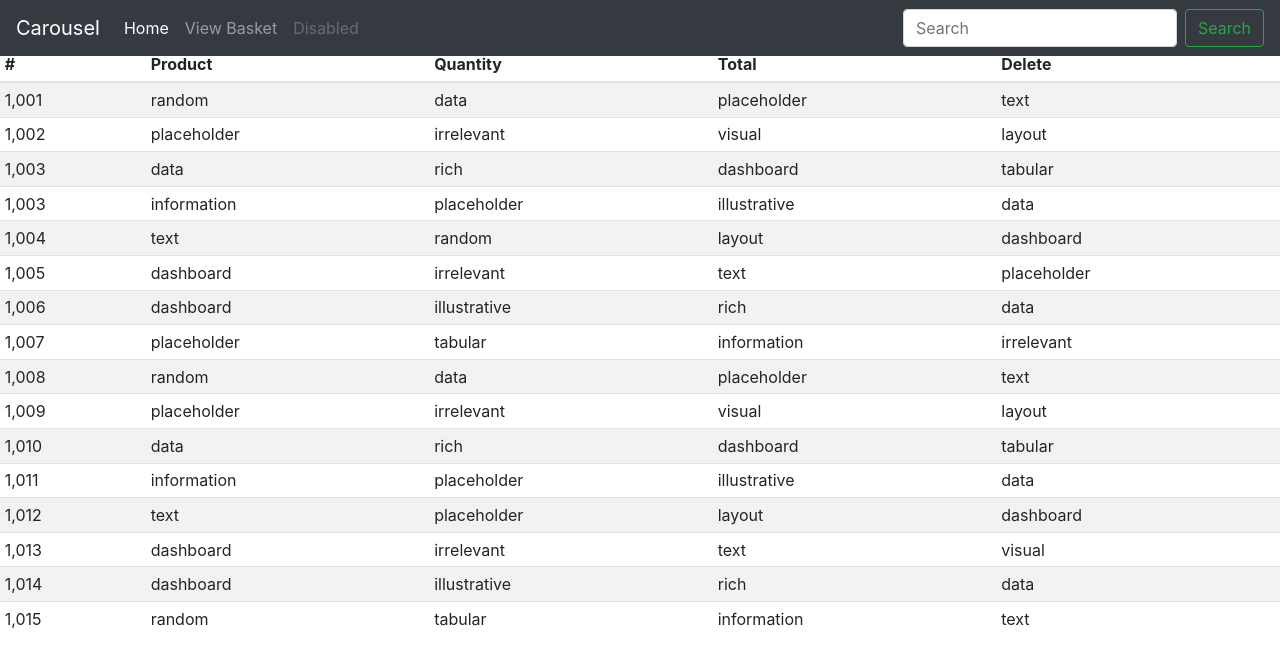
After one commit to Code-Institute-Submissions/edwardgurney-ClassicHouseStore_OctResub, a Django app: page /basket/ in a window 1280 px wide. The commit adds this page. Shown: the top 667 px of the page. Run offline with Django 3.2, Linux system fonts and the light colour scheme; some libraries are stand-ins or nearby versions.

Commit message:
Added basket.html

```diff
--- /dev/null
+++ b/p5_ecommerce_store/templates/p5_ecommerce_store/basket.html
@@ -0,0 +1,133 @@
+{% extends 'base.html' %}
+
+{% block content %}
+<h2>Your Basket</h2>
+<div class="table-responsive">
+  <table class="table table-striped table-sm">
+    <thead>
+      <tr>
+        <th scope="col">#</th>
+        <th scope="col">Product</th>
+        <th scope="col">Quantity</th>
+        <th scope="col">Total</th>
+        <th scope="col">Delete</th>
+      </tr>
+    </thead>
+    <tbody>
+      <tr>
+        <td>1,001</td>
+        <td>random</td>
+        <td>data</td>
+        <td>placeholder</td>
+        <td>text</td>
+      </tr>
+      <tr>
+        <td>1,002</td>
+        <td>placeholder</td>
+        <td>irrelevant</td>
+        <td>visual</td>
+        <td>layout</td>
+      </tr>
+      <tr>
+        <td>1,003</td>
+        <td>data</td>
+        <td>rich</td>
+        <td>dashboard</td>
+        <td>tabular</td>
+      </tr>
+      <tr>
+        <td>1,003</td>
+        <td>information</td>
+        <td>placeholder</td>
+        <td>illustrative</td>
+        <td>data</td>
+      </tr>
+      <tr>
+        <td>1,004</td>
+        <td>text</td>
+        <td>random</td>
+        <td>layout</td>
+        <td>dashboard</td>
+      </tr>
+      <tr>
+        <td>1,005</td>
+        <td>dashboard</td>
+        <td>irrelevant</td>
+        <td>text</td>
+        <td>placeholder</td>
+      </tr>
+      <tr>
+        <td>1,006</td>
+        <td>dashboard</td>
+        <td>illustrative</td>
+        <td>rich</td>
+        <td>data</td>
+      </tr>
+      <tr>
+        <td>1,007</td>
+        <td>placeholder</td>
+        <td>tabular</td>
+        <td>information</td>
+        <td>irrelevant</td>
+      </tr>
+      <tr>
+        <td>1,008</td>
+        <td>random</td>
+        <td>data</td>
+        <td>placeholder</td>
+        <td>text</td>
+      </tr>
+      <tr>
+        <td>1,009</td>
+        <td>placeholder</td>
+        <td>irrelevant</td>
+        <td>visual</td>
+        <td>layout</td>
+      </tr>
+      <tr>
+        <td>1,010</td>
+        <td>data</td>
+        <td>rich</td>
+        <td>dashboard</td>
+        <td>tabular</td>
+      </tr>
+      <tr>
+        <td>1,011</td>
+        <td>information</td>
+        <td>placeholder</td>
+        <td>illustrative</td>
+        <td>data</td>
+      </tr>
+      <tr>
+        <td>1,012</td>
+        <td>text</td>
+        <td>placeholder</td>
+        <td>layout</td>
+        <td>dashboard</td>
+      </tr>
+      <tr>
+        <td>1,013</td>
+        <td>dashboard</td>
+        <td>irrelevant</td>
+        <td>text</td>
+        <td>visual</td>
+      </tr>
+      <tr>
+        <td>1,014</td>
+        <td>dashboard</td>
+        <td>illustrative</td>
+        <td>rich</td>
+        <td>data</td>
+      </tr>
+      <tr>
+        <td>1,015</td>
+        <td>random</td>
+        <td>tabular</td>
+        <td>information</td>
+        <td>text</td>
+      </tr>
+    </tbody>
+  </table>
+</div>
+
+{% endblock %}
--- a/p5_ecommerce_store/templates/p5_ecommerce_store/index.html
+++ b/p5_ecommerce_store/templates/p5_ecommerce_store/index.html
@@ -13,7 +13,7 @@
           {% for product in object_list %}
           <div class="col-md-4">
             <div class="card mb-4 shadow-sm">
-              <img class="bd-placeholder-img card-img-top" width="100%" height="225" src="{{ product.image.url }}" preserveAspectRatio="xMidYMid slice" focusable="false" role="img" aria-label="Placeholder: Thumbnail"/><title>Placeholder</title><rect width="100%" height="100%" fill="#55595c"/><text x="50%" y="50%" fill="#eceeef" dy=".3em">Thumbnail</text>
+              <img class="bd-placeholder-img card-img-top" width="100%" height="225" src="{{ product.image.url }}" preserveAspectRatio="xMidYMid slice" focusable="false" role="img" aria-label="Placeholder: Thumbnail"/><title>Placeholder</title><rect width="100%" height="100%" fill="#55595c"/><text x="50%" y="50%" fill="#eceeef" dy=".3em"></text>
               <div class="card-body">
                 <p class="card-text">
                   Title: {{product.title}}</p>
--- a/p5_ecommerce_store/urls.py
+++ b/p5_ecommerce_store/urls.py
@@ -1,7 +1,10 @@
 from django.urls import path
-from .views import StoreFrontView, ProductDetailView
+from .views import StoreFrontView, ProductDetailView, BasketView, basket_view
 
 urlpatterns = [
     path('', StoreFrontView.as_view(), name='home'),
     path('product_detail/<int:pk>', ProductDetailView.as_view(), name='product_detail'),
+    # path('basket/', BasketView.as_view(), name='basket'),
+    path('basket/', basket_view, name='basket'),
+
 ]
--- a/p5_ecommerce_store/views.py
+++ b/p5_ecommerce_store/views.py
@@ -1,5 +1,5 @@
 from django.shortcuts import render
-from django.views import generic
+from django.views import generic, View
 from .models import Product
 
 class StoreFrontView(generic.ListView):
@@ -9,3 +9,11 @@ class StoreFrontView(generic.ListView):
 class ProductDetailView(generic.DetailView):
     model = Product
     template_name = 'p5_ecommerce_store/product_detail.html'
+
+class BasketView(View):
+    template_name = 'p5_ecommerce_store/basket.html'
+
+    # def get():
+
+def basket_view(request):
+    return render(request, 'p5_ecommerce_store/basket.html')
--- a/templates/base.html
+++ b/templates/base.html
@@ -48,10 +48,10 @@
         <div class="collapse navbar-collapse" id="navbarCollapse">
           <ul class="navbar-nav mr-auto">
             <li class="nav-item active">
-              <a class="nav-link" href="#">Home <span class="sr-only">(current)</span></a>
+              <a class="nav-link" href="{% url 'home' %}">Home <span class="sr-only">(current)</span></a>
             </li>
             <li class="nav-item">
-              <a class="nav-link" href="#">Link</a>
+              <a class="nav-link" href="{% url 'basket' %}">View Basket</a>
             </li>
             <li class="nav-item">
               <a class="nav-link disabled" href="#" tabindex="-1" aria-disabled="true">Disabled</a>
```
Also changed, not shown: p5_ecommerce_store/templates/p5_ecommerce_store/product_detail.html (+10 -3 lines).
